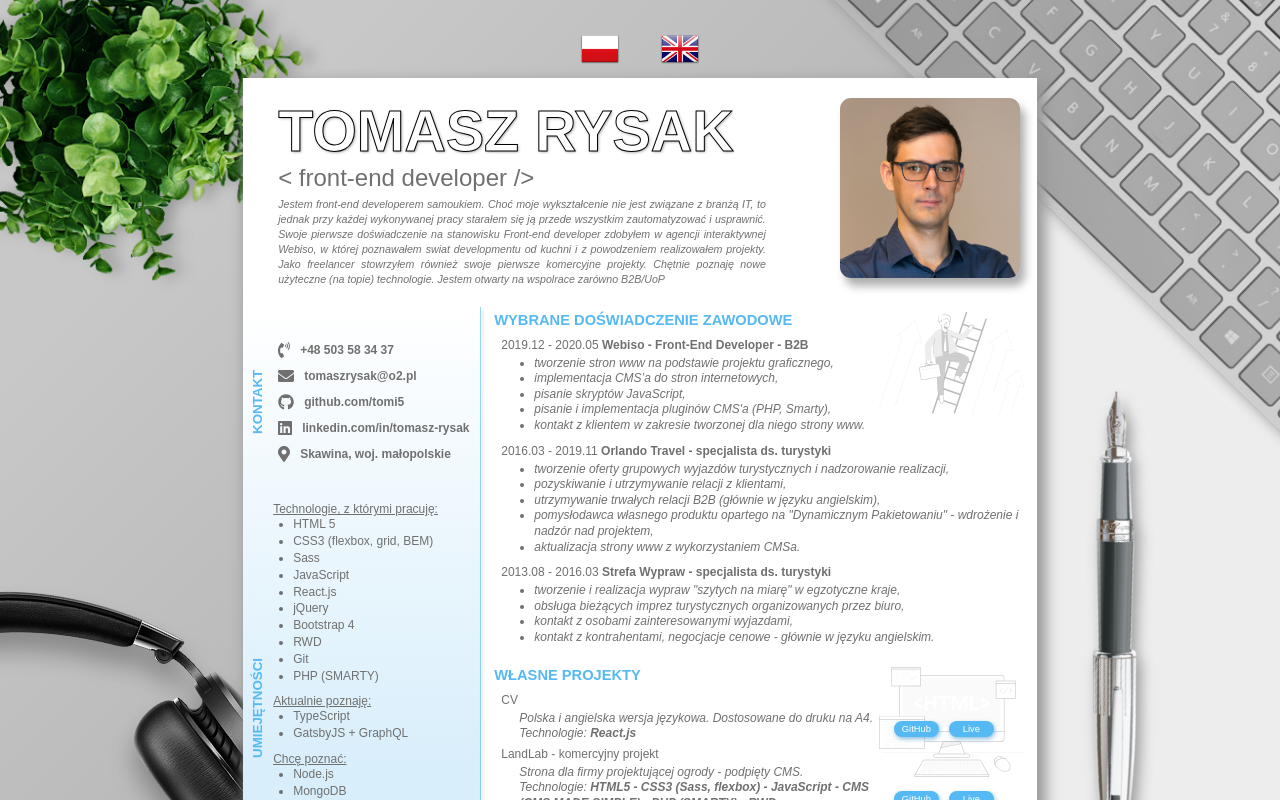
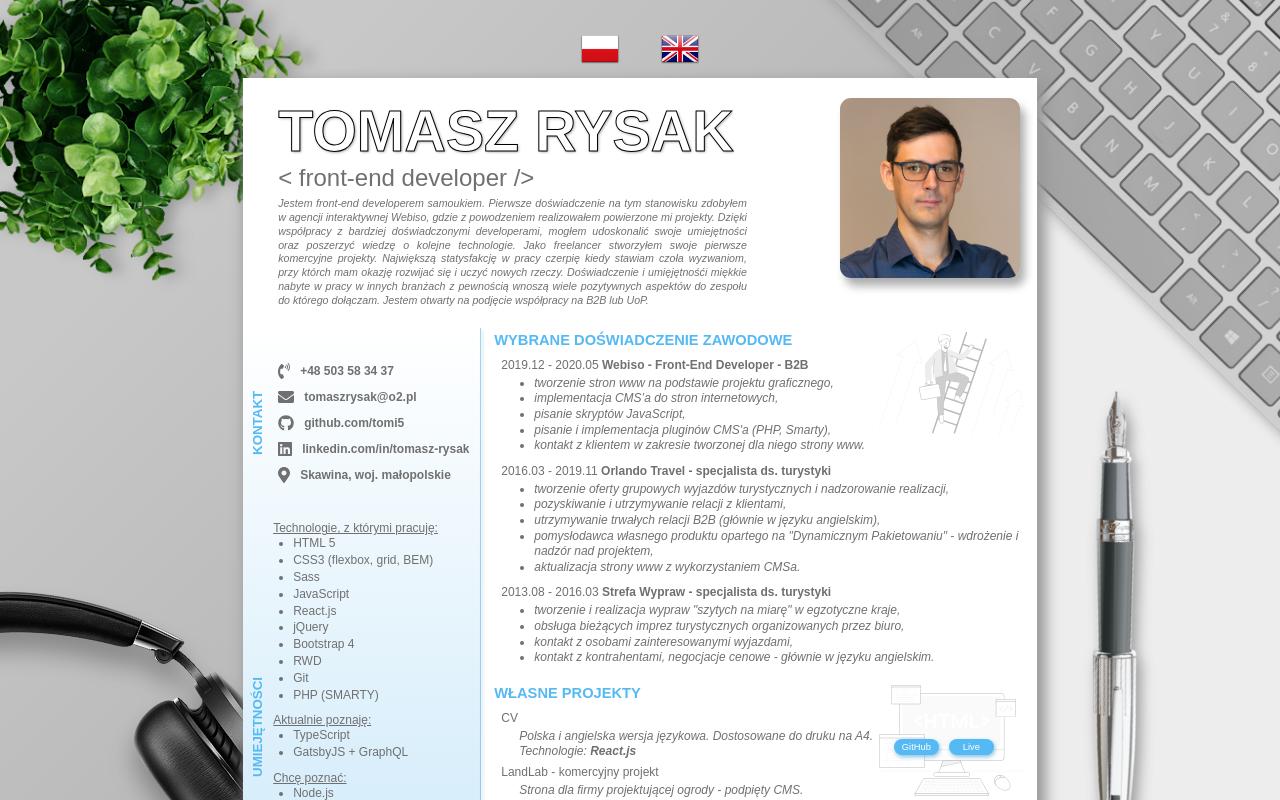
Before and after one commit to tomi5/tomasz-rysak-cv, a React (Create React App) app: page / in a window 1280 px wide. Shown: the top 800 px of the page. Built offline with nearby package versions, Linux system fonts and the light colour scheme.

Commit message:
correcting header about section text

```diff
--- a/src/components/Competences/CompetenceSection/CompetenceSection.jsx
+++ b/src/components/Competences/CompetenceSection/CompetenceSection.jsx
@@ -17,7 +17,7 @@ import projectImg from '../../../assets/images/coding.svg';
 // styles start
 const Section = styled.section`
  position: relative;
- margin: 15px 13px 0px;
+ margin: 14px 13px 0px;
  text-align: left;
  `;
 
--- a/src/components/Header/Header.jsx
+++ b/src/components/Header/Header.jsx
@@ -13,7 +13,7 @@ const HeaderContainer = styled.header`
 
 const TextWrapper = styled.div`
  flex: 1;
- padding-right: 74px;
+ padding-right: 93px;
 `;
 
 const Title = styled.h1`
@@ -38,7 +38,7 @@ const SubTitle = styled.h2`
 const About = styled.p`
   padding-top: 5px;
 	font-size: 8pt;
-  line-height: 1.4em;
+  line-height: 1.3em;
 	font-style: italic;
 	text-align: justify;
 `;
@@ -60,8 +60,8 @@ const PhotoWrapper = styled.div`
 // styles end
 
 const headerAbout = {
-  pl: 'Jestem front-end developerem samoukiem. Choć moje wykształcenie nie jest związane z branżą IT, to jednak przy każdej wykonywanej pracy starałem się ją przede wszystkim zautomatyzować i usprawnić. Swoje pierwsze doświadczenie na stanowisku Front-end developer zdobyłem w agencji interaktywnej Webiso,  w której poznawałem swiat developmentu od kuchni i z powodzeniem realizowałem projekty. Jako freelancer stowrzyłem również swoje pierwsze komercyjne projekty. Chętnie poznaję nowe użyteczne (na topie) technologie. Jestem otwarty na wspolrace zarówno B2B/UoP',
-  en: 'I am a self-taught front-end developer. Although my education is not related to the IT, at every job I tried to automate and improve my works. Small apps created by me for the company\'s needs, such as simple backup scripts, databases and templates for calculating tourist offer were of benefit to the whole team. While searching for solutions for creating these apps and conversations with friends programmers, I involved in the world of web development and I started to create my first hobby projects.',
+  pl: 'Jestem front-end developerem samoukiem. Pierwsze doświadczenie na tym stanowisku zdobyłem w agencji interaktywnej Webiso, gdzie z powodzeniem realizowałem powierzone mi projekty. Dzięki współpracy z bardziej doświadczonymi developerami, mogłem udoskonalić swoje umiejętności oraz poszerzyć wiedzę o kolejne technologie. Jako freelancer stworzyłem swoje pierwsze komercyjne projekty. Największą statysfakcję w pracy czerpię kiedy stawiam czoła wyzwaniom, przy którch mam okazję rozwijać się i uczyć nowych rzeczy. Doświadczenie i umięjętnośći miękkie nabyte w pracy w innych branżach z pewnością wnoszą wiele pozytywnych aspektów do zespołu do którego dołączam. Jestem otwarty na podjęcie współpracy na B2B lub UoP.',
+  en: 'I am a self-taught front-end developer. I gained my first experience in this position at the Webiso interactive agency, where I successfully implemented the projects I in charge of. Working with more experienced developers, I was able to improve my skills and expand my knowledge with new technologies. As a freelancer, I created my first commercial projects. I gain the most satisfaction at work when I am challenged, have the opportunity to develop myself and learn new things. My Experience and soft skills acquired at jobs beyond IT branch certainly bring many positive aspects to the team I join. I am open to cooperation on B2B contract or employment contract.',
 };
 const headerPhotoDescr = {
   pl: 'zdjęcie portretowe',
```
